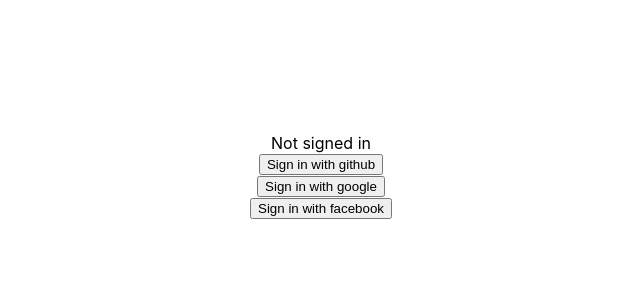
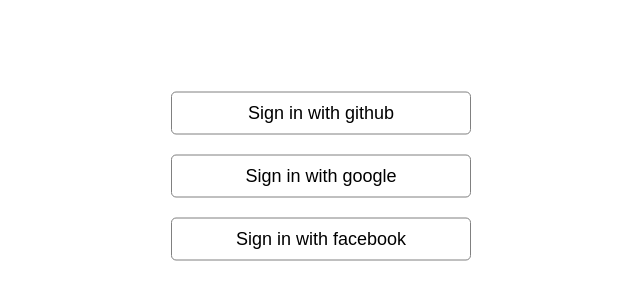
Before and after one commit to hadinhtu97/login-logout, a Next.js app: page / in a window 1280 px wide. Shown: the part 224-524 px from the top of the page, without its empty margins (319-959 px from the left). Built offline with nearby package versions, Linux system fonts and the light colour scheme; no server answers.

Commit message:
Simple login logout

```diff
--- /dev/null
+++ b/components/login.js
@@ -0,0 +1,15 @@
+import styles from './login.module.css'
+
+import { signIn } from 'next-auth/client'
+
+const Login = () => {
+    return (
+        <div className={styles.login}>
+            <button className={styles.button} onClick={() => signIn('github')}>Sign in with github</button> <br />
+            <button className={styles.button} onClick={() => signIn('google')}>Sign in with google</button> <br />
+            <button className={styles.button} onClick={() => signIn('facebook')}>Sign in with facebook</button> <br />
+        </div>
+    )
+}
+
+export default Login
--- /dev/null
+++ b/components/login.module.css
@@ -0,0 +1,25 @@
+.login {
+    text-align: center;
+    position: absolute;
+    top: 50%;
+    left: 50%;
+    transform: translate(-50%, -50%);
+}
+
+.button {
+    width: 300px;
+    margin: 10px 0;
+    height: auto;
+    padding: 10px;
+    font-size: 18px;
+    background-color: white;
+    border: 1px solid grey;
+    border-radius: 5px;
+    cursor: pointer;
+}
+
+.button:hover {
+    background-color: #24C6DC;
+    color: white;
+    border-color: white;
+}
--- a/pages/index.js
+++ b/pages/index.js
@@ -2,6 +2,8 @@
 import Head from 'next/head'
 
 import { signIn, signOut, useSession } from 'next-auth/client'
+
+import Login from '../components/login'
 
 
 const Home = () => {
@@ -11,23 +13,18 @@
     return (
         <>
             <Head>
-                <title>Next temp</title>
+                <title>Login - Logout</title>
             </Head>
-            <main className={styles.main}>
+            <main>
                 {
-                    !session && <>
-                        Not signed in <br />
-                        <button onClick={() => signIn('github')}>Sign in with github</button> <br />
-                        <button onClick={() => signIn('google')}>Sign in with google</button> <br />
-                        <button onClick={() => signIn('facebook')}>Sign in with facebook</button> <br />
-                    </>
+                    !session && <Login />
                 }
                 {
-                    session && <>
-                        Signed in as {session.user.name} <br />
-                        <button onClick={() => signOut()}>Sign Out</button>
-                        {console.log(session.user)}
-                    </>
+                    session && <div className={styles.main}>
+                        Wellcome, {session.user.name}!
+                        <br/> <br/>
+                        <button className={styles.button} onClick={() => signOut()}>Sign Out</button>
+                    </div>
                 }
             </main>
         </>
--- a/styles/Home.module.css
+++ b/styles/Home.module.css
@@ -4,4 +4,17 @@
     top: 50%;
     left: 50%;
     transform: translate(-50%, -50%);
+    font-size: 20px;
 }
+
+.button {
+    background-color: white;
+    border: 1px solid black;
+    font-size: 18px;
+    color: red;
+}
+
+.button:hover {
+    background-color: red;
+    color:white
+}
```
